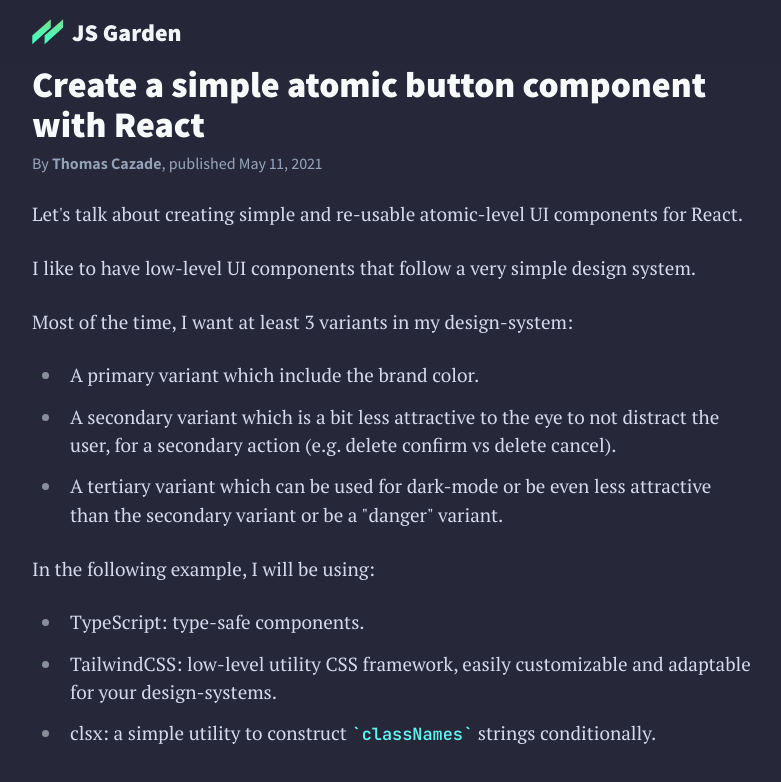
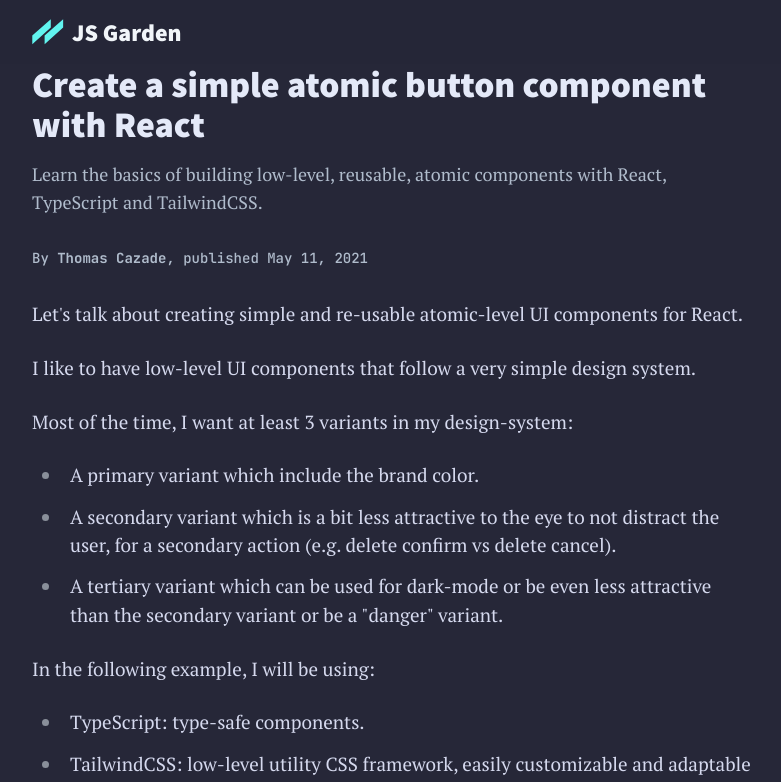
Before and after one commit to TotomInc/js-garden-next, a Next.js app: page /blog/create-a-simple-atomic-button-component-with-react in a window 1280 px wide. Shown: the top 782 px of the page, without its empty margins (248-1029 px from the left). Built offline with nearby package versions, Linux system fonts and the light colour scheme; a web font is replaced by a local one.

Commit message:
Add text colors

```diff
--- a/components/MarkdownArticle.tsx
+++ b/components/MarkdownArticle.tsx
@@ -4,7 +4,7 @@ export const MarkdownArticle: React.FC<{ postContent: string }> = ({
   postContent,
 }) => {
   return (
-    <article className="prose prose-lg prose-invert mx-auto max-w-[768px] px-6 py-6 prose-headings:font-assistant prose-h1:text-3xl prose-h1:font-black prose-h2:text-2xl prose-code:text-accent prose-pre:px-0 prose-pre:py-0">
+    <article className="prose prose-lg prose-invert mx-auto max-w-[768px] px-6 py-8 prose-headings:font-assistant prose-h1:text-3xl prose-h1:font-black prose-h2:text-2xl prose-code:text-accent prose-pre:px-0 prose-pre:py-0">
       <Markdown content={postContent} />
     </article>
   );
--- a/components/MarkdownArticleHeader.tsx
+++ b/components/MarkdownArticleHeader.tsx
@@ -3,8 +3,9 @@ import parseDate from "date-fns/parse";
 
 export const MarkdownArticleHeader: React.FC<{
   title: string;
+  summary: string;
   date: string;
-}> = ({ title, date }) => {
+}> = ({ title, date, summary }) => {
   const formattedDate = formatDate(
     parseDate(date, "yyyy-dd-MM", new Date()),
     "MMMM d, yyyy"
@@ -12,11 +13,15 @@ export const MarkdownArticleHeader: React.FC<{
 
   return (
     <div className="mx-auto w-full max-w-[768px] px-6">
-      <h1 className="font-assistant text-4xl font-black text-slate-50">
+      <h1 className="font-assistant text-4xl font-black text-heading">
         {title}
       </h1>
 
-      <p className="mt-2 font-assistant font-medium text-slate-400">
+      <p className="mt-4 font-sans text-lg font-medium text-text-alt">
+        {summary}
+      </p>
+
+      <p className="mt-8 font-mono text-sm font-medium text-text-alt">
         By <b>Thomas Cazade</b>, published {formattedDate}
       </p>
     </div>
--- a/interfaces/posts.interfaces.ts
+++ b/interfaces/posts.interfaces.ts
@@ -4,6 +4,7 @@ export type Post = {
   author: Author;
   slug: string;
   title: string;
+  summary: string;
   date: string;
   coverImage: string;
   excerpt: string;
--- a/pages/blog/[slug].tsx
+++ b/pages/blog/[slug].tsx
@@ -37,15 +37,18 @@ export const getStaticPaths: GetStaticPaths = async () => {
 const PostPage: NextPage<{ post: Post }> = ({ post }) => {
   const router = useRouter();
 
-  console.log(post);
-
   if (!router.isFallback && !post?.slug) {
     return <ErrorPage statusCode={404} />;
   }
 
   return (
     <DefaultLayout>
-      <MarkdownArticleHeader title={post.title} date={post.date} />
+      <MarkdownArticleHeader
+        title={post.title}
+        summary={post.summary}
+        date={post.date}
+      />
+
       <MarkdownArticle postContent={post.content} />
     </DefaultLayout>
   );
--- a/tailwind.config.js
+++ b/tailwind.config.js
@@ -13,6 +13,9 @@ module.exports = {
         background: "#262738",
         "code-background": "#2f3044",
         accent: "#61f4ef",
+        "heading": "#e4e9f8",
+        text: "#d5d9ee",
+        "text-alt": "#b0bccc",
       },
 
       fontFamily: {
```
Also changed, not shown: public/images/logo.svg.
